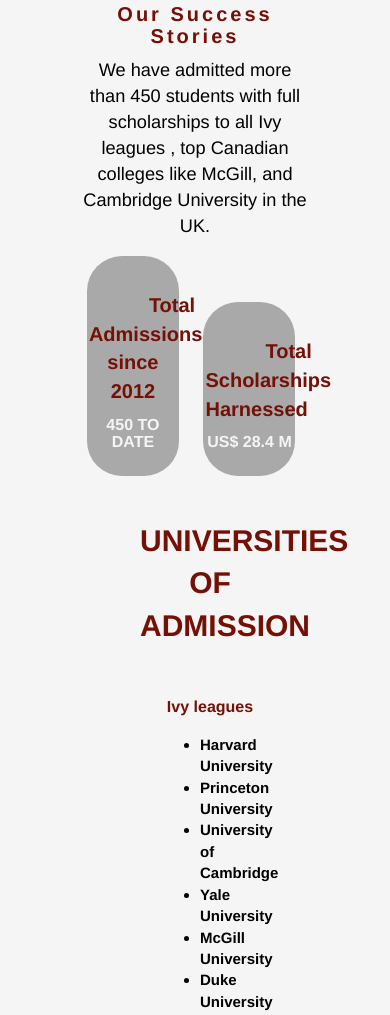
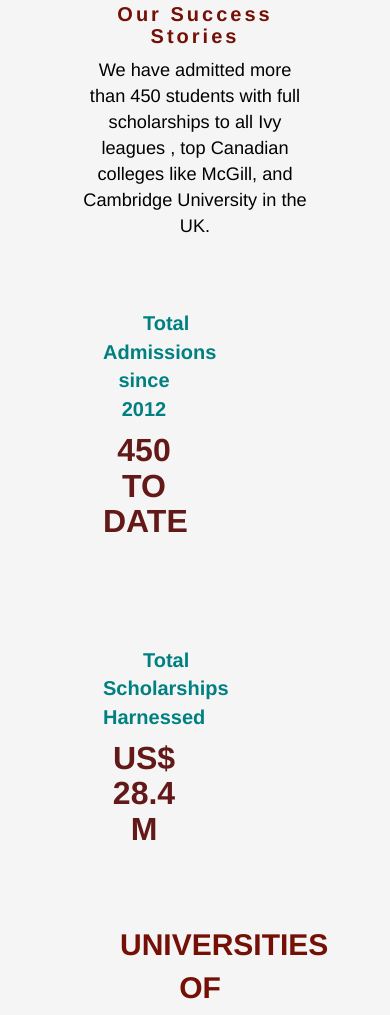
Before and after one commit to Kay-raph/GCSP, a plain HTML site: page index.html in a window 390 px wide. Shown: the part 874-1889 px from the top of the page. Drawn offline with nearby package versions, Linux system fonts and the light colour scheme; a script that the page names is missing; a web font is replaced by a local one.

Commit message:
added color to h4 and h4

```diff
--- a/css/styles.css
+++ b/css/styles.css
@@ -86,7 +86,7 @@ h4,h5{
     color: black;
     font-size: 1.5rem;
 }
-.column{
+/* .column{
     text-align: center;
     margin: 20px;
     padding: 5px;
@@ -96,7 +96,7 @@ h4,h5{
       content: "";
       display: table;
       clear: both;
-  }
+  } */
   .other li:hover{
       color: rgb(116, 16, 6);
 
@@ -115,23 +115,34 @@ h4,h5{
 .row{
     margin: 0%;
 }
-.p2{
-    padding: 15px 2px;
+/* .p2,h4{
+    display: inline-block;
+   font-size: medium;
+   margin: 5px;
+   color: rgb(100, 25, 25);
+   box-shadow: none;
+   background-color: transparent;
+} */
+.p3,.p2,p1{
+    font-size: 1rem;
+    color: teal;
 }
-h4,h5{
+
+.p3,.p2{
+    display: inline-block;
     font-size: medium;
-    color: whitesmoke;
-}
-.p3{
-    margin: 6%;
-    padding: 15px 2px;
+    color: rgb(100, 25, 25);
+    box-shadow: none;
+    background-color: transparent;
+    /* margin: 10px; */
+    margin-left: 18px;
 }
 
 #p4{
     text-align: center;
 }
 .sch,p1{
-    margin-left: 60px;
+    margin-left: 40px;
     font-size: medium;
 }
 }
```
